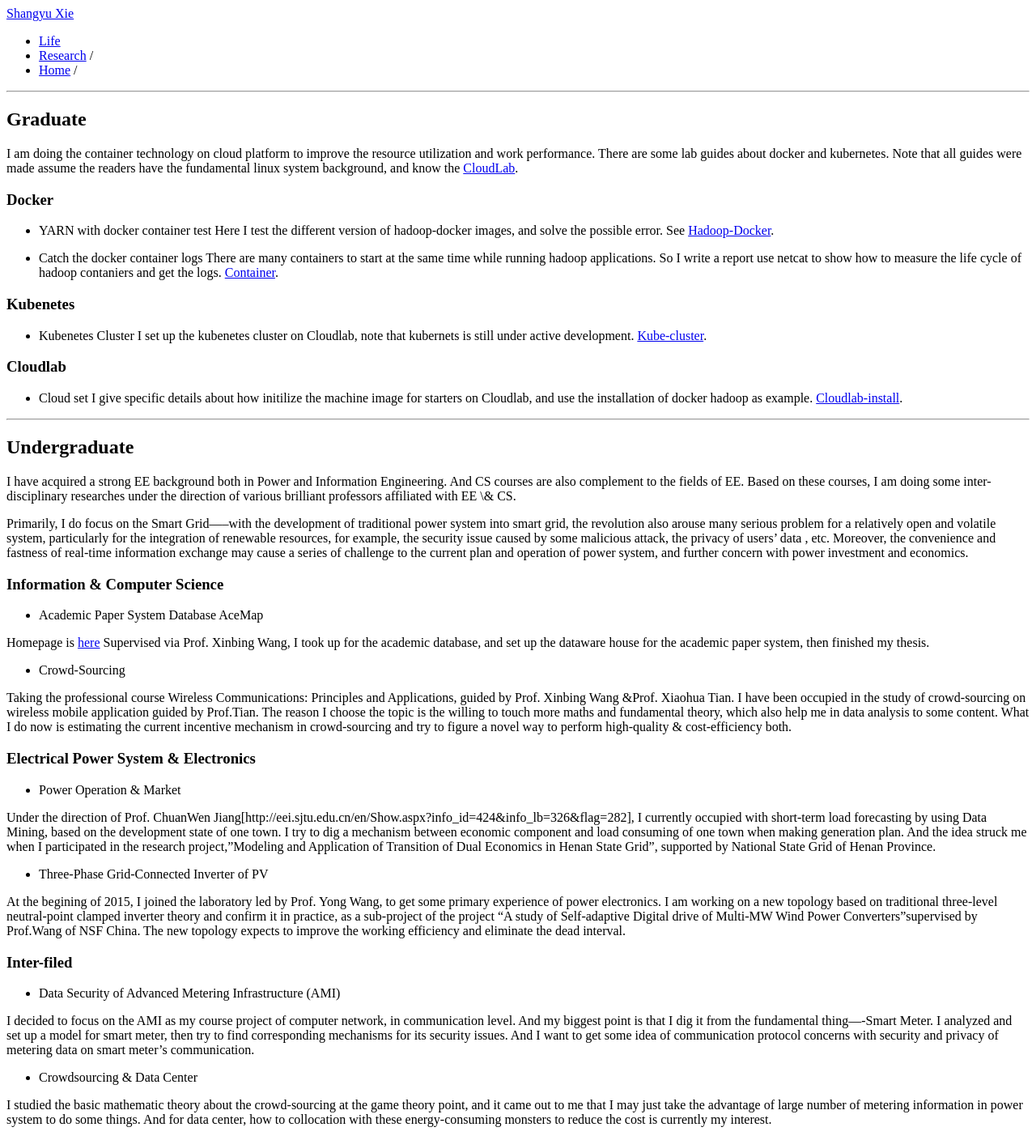
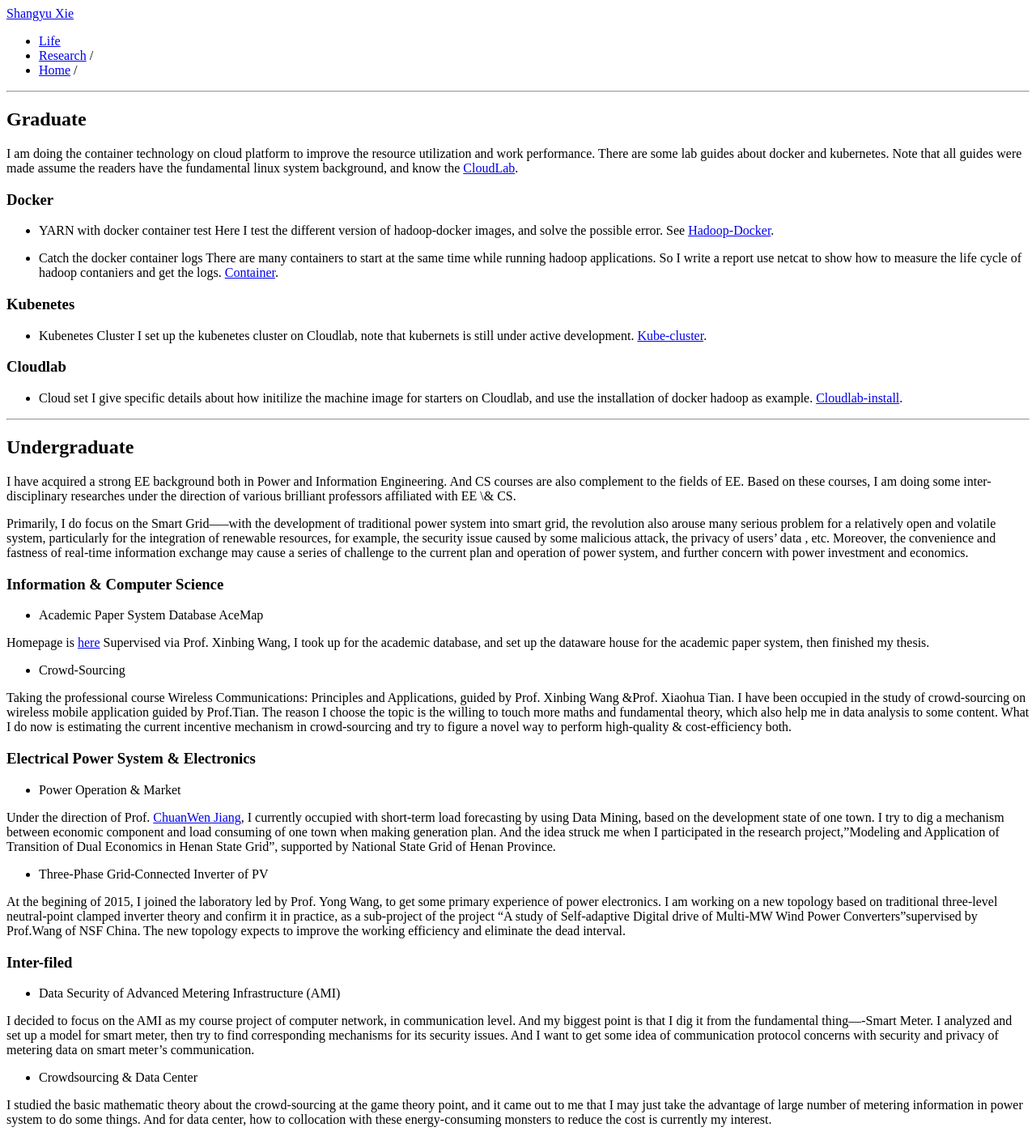
Before and after one commit to songwellxie/songwellxie.github.io, a Jekyll site: the page built from research.md, in a window 1280 px wide. Shown: the whole page at 81% size. Built offline with Jekyll 4.4.1, drawn with Linux system fonts in a browser that asks for light colours; our own code applies the rules of GitHub Pages for plain Markdown files.

Commit message:
Update research.md

```diff
--- a/research.md
+++ b/research.md
@@ -41,7 +41,7 @@ Taking the professional course Wireless Communications: Principles and Applicati
 ### Electrical Power System & Electronics
 * Power Operation & Market
 
-Under the direction of Prof. ChuanWen Jiang[http://eei.sjtu.edu.cn/en/Show.aspx?info_id=424&info_lb=326&flag=282], I currently occupied with short-term load forecasting by using Data Mining, based on the development state of one town. I try to dig a mechanism between economic component and load consuming of one town when making generation plan. And the idea struck me when I participated in the research project,"Modeling and Application of Transition of Dual Economics in Henan State Grid", supported by National State Grid of Henan Province.
+Under the direction of Prof. [ChuanWen Jiang](http://eei.sjtu.edu.cn/en/Show.aspx?info_id=424&info_lb=326&flag=282), I currently occupied with short-term load forecasting by using Data Mining, based on the development state of one town. I try to dig a mechanism between economic component and load consuming of one town when making generation plan. And the idea struck me when I participated in the research project,"Modeling and Application of Transition of Dual Economics in Henan State Grid", supported by National State Grid of Henan Province.
 
 * Three-Phase Grid-Connected Inverter of PV
 
```
